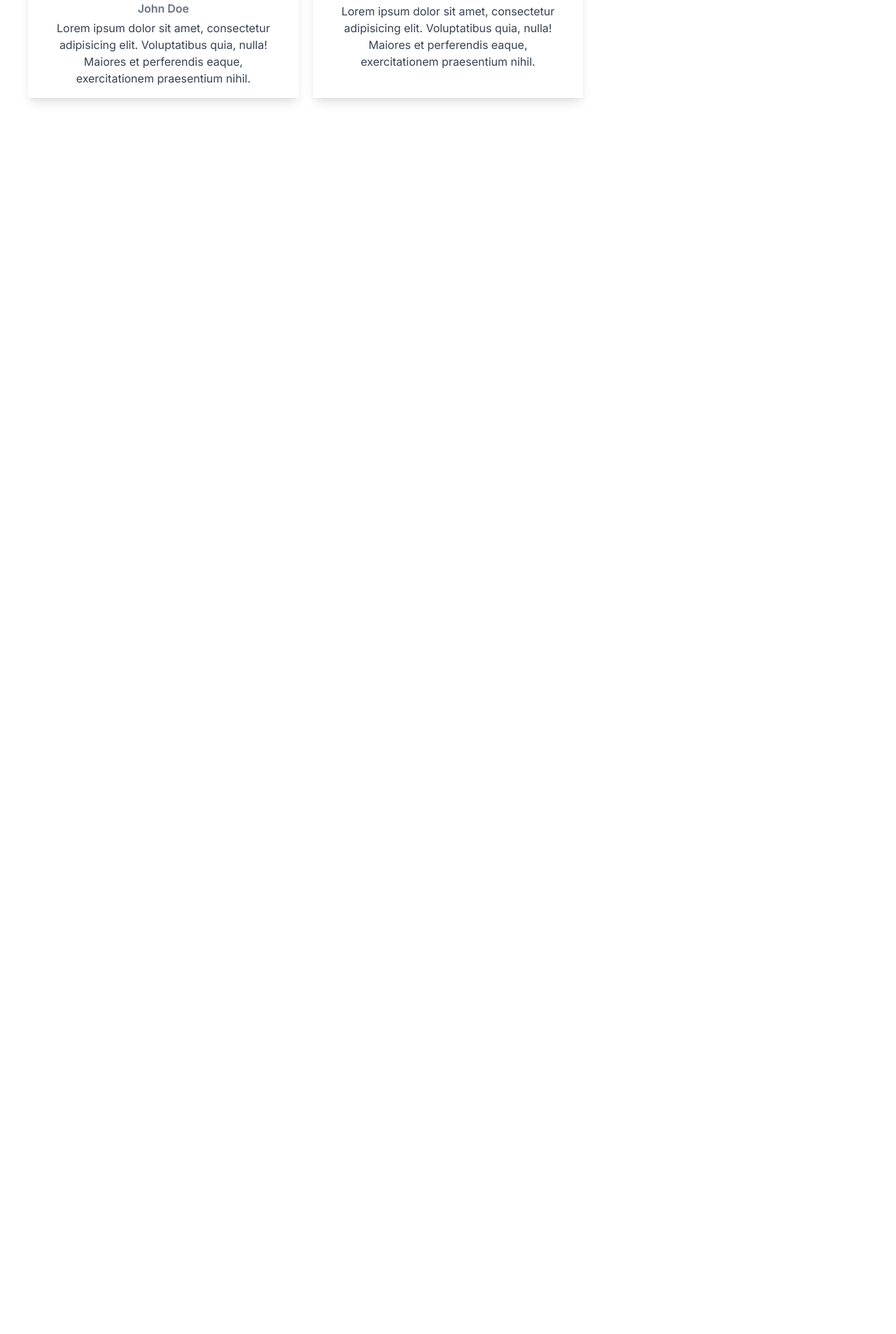
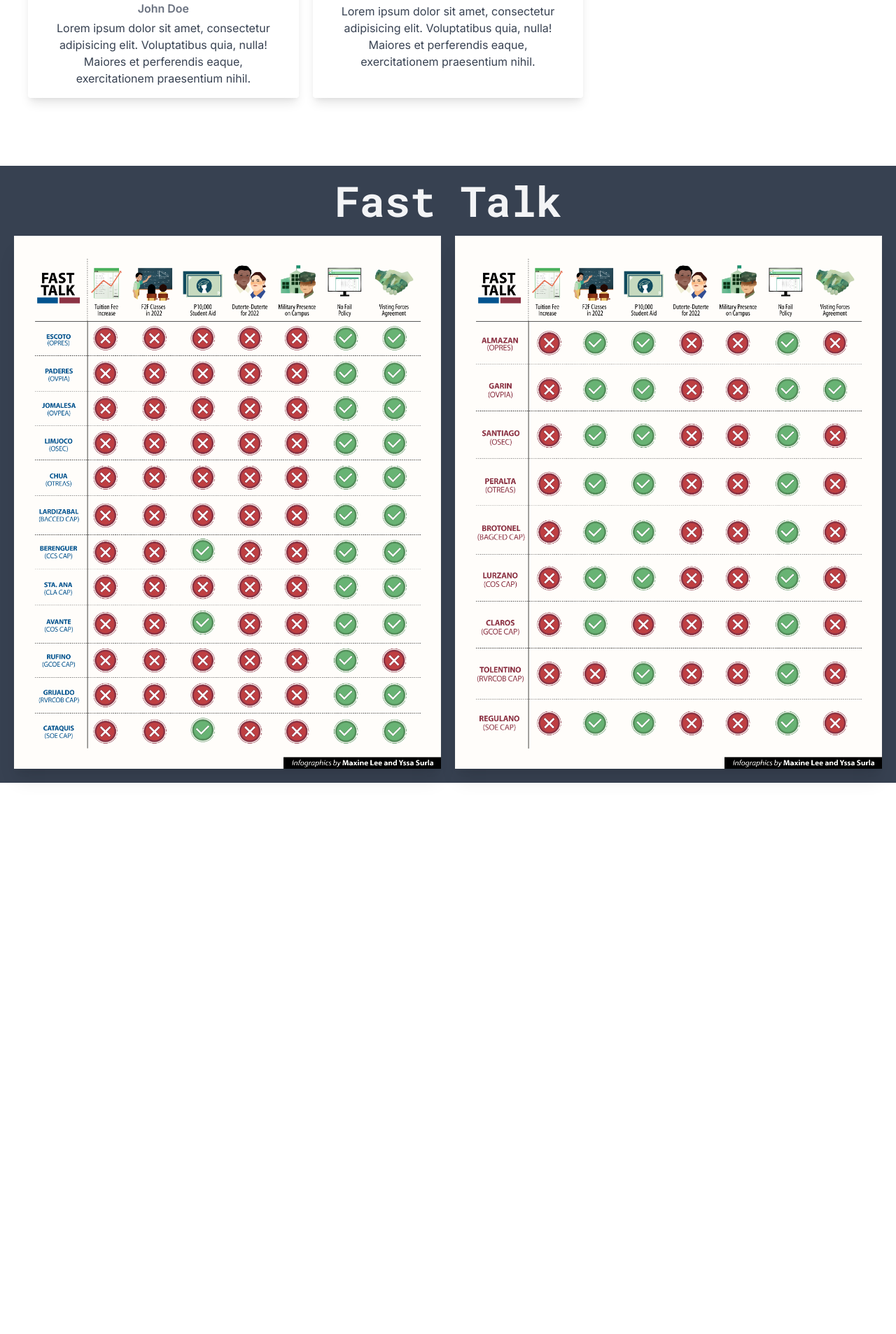
Before and after one commit to rafgabarceo/gespecial2021, a PHP site: page / in a window 1280 px wide; the page is wider, and only the part inside the window is pictured. Shown: the part 1363-3270 px from the top of that part at 70% size. Run offline with PHP 8.4, Linux system fonts and the light colour scheme.

Commit message:
Added fastTalk include

```diff
--- a/index.php
+++ b/index.php
@@ -15,8 +15,9 @@
     <section id="articles">
         <?php include_once "modules/articles.php"?>
     </section>
-    <section id="fasttalk">
-        <!---Images only. no need for include no?-->
+    <section id="fasttalk" class="bg-gray-700 h-auto">
+
+        <?php include_once "modules/fastTalk.php"?>
     </section>
     <section id="daily-tallies">
         <!---Images only. no need for include no?-->
```
